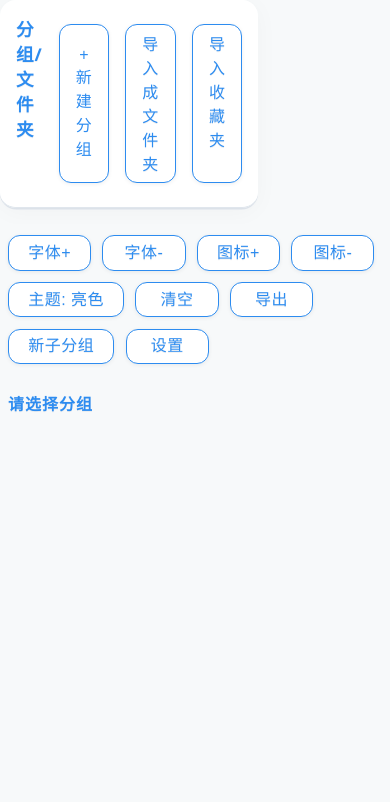
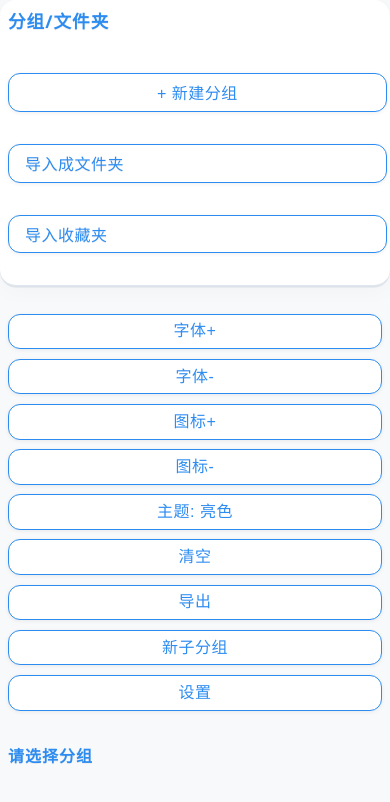
Before and after one commit to nanningjyd/BookmarkFlow, a plain HTML site: page index.html in a window 390 px wide. Drawn offline with Linux system fonts and the light colour scheme.

Commit message:
上传index.html

```diff
--- a/index.html
+++ b/index.html
@@ -502,19 +502,107 @@
     @media (max-width: 900px) {
       .main-layout {
         flex-direction: column;
+        height: auto !important;
+        min-height: 0 !important;
       }
       .sidebar {
-        width: 100%;
+        width: 100% !important;
+        min-width: 0;
+        max-width: 100vw;
         border-right: none;
         border-bottom: 1px solid #e0e6ed;
         flex-direction: row;
+        flex-wrap: wrap;
         overflow-x: auto;
         overflow-y: visible;
         padding: 1rem 0.5rem 1rem 1rem;
+        border-radius: 0 0 16px 16px;
       }
       .content {
         padding: 1rem 0.5rem;
-      }
+        min-width: 0;
+        overflow-y: visible !important;
+        max-height: none !important;
+      }
+      .folder-list {
+        flex-direction: row;
+        flex-wrap: wrap;
+        gap: 0.5em;
+      }
+      .folder-list li {
+        min-width: 120px;
+        flex: 1 1 40%;
+        margin-bottom: 0.5em;
+      }
+      .actionbar {
+        flex-wrap: wrap;
+        gap: 0.5em;
+      }
+      .actionbar .action-btn {
+        min-width: 6em;
+        margin-bottom: 0.5em;
+      }
+      html, body {
+        height: auto !important;
+        min-height: 0 !important;
+        overflow: auto !important;
+      }
+    }
+    @media (max-width: 600px) {
+      .sidebar {
+        flex-direction: column;
+        align-items: stretch;
+        padding: 0.5rem 0.2rem 0.5rem 0.5rem;
+      }
+      .folder-list {
+        flex-direction: column;
+        gap: 0.2em;
+      }
+      .folder-list li {
+        min-width: 0;
+        flex: 1 1 100%;
+        font-size: 1em;
+      }
+      .actionbar {
+        flex-direction: column;
+        align-items: stretch;
+        gap: 0.3em;
+      }
+      .actionbar .action-btn {
+        width: 100%;
+        min-width: 0;
+        margin-bottom: 0.3em;
+      }
+      .content-header {
+        flex-direction: column;
+        align-items: flex-start;
+        gap: 0.5em;
+      }
+      .add-link-btn {
+        width: 100%;
+        margin-top: 0.5em;
+      }
+      .links-list li, .subfolders-list li {
+        flex-direction: column;
+        align-items: flex-start;
+        gap: 0.2em;
+        font-size: 1em;
+      }
+    }
+    .actionbar .action-btn,
+    .add-folder-btn,
+    .add-link-btn {
+      box-sizing: border-box;
+      width: auto;
+      max-width: 100%;
+      white-space: normal;
+      word-break: break-all;
+    }
+    .sidebar, .content {
+      box-sizing: border-box;
+      width: 100%;
+      min-width: 0;
+      overflow-x: auto;
     }
     .sidebar, .content, .links-list li, .subfolders-list li, .folder-list li {
       border-radius: 16px;
@@ -542,7 +630,7 @@
       min-height: 100vh;
       transition: background 0.3s, color 0.3s;
     }
-    body, .sidebar, .content, .links-list li, .subfolders-list li, .folder-list li, .actionbar, .actionbar button, .actionbar .label {
+    body, .sidebar, .content, .links-list li, .subfolders-list li, .folder-list li {
       text-shadow: 0 1px 2px #fff4, 0 0.5px 0.5px #0001;
     }
     .add-folder-btn, .add-subfolder-btn, .action-btn, .theme-btn, .settings-btn, .export-btn {
```
